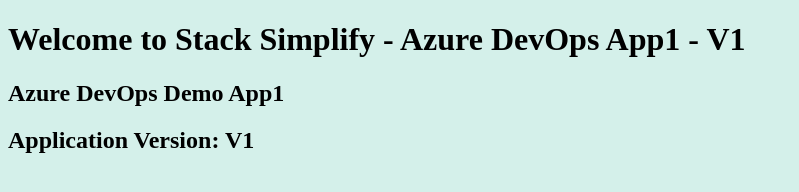
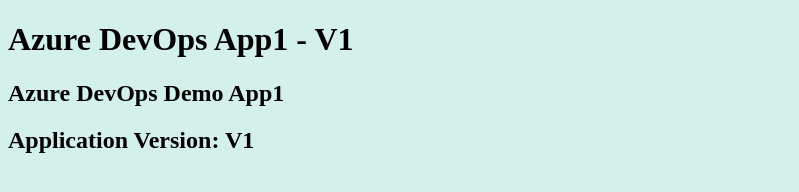
Before and after one commit to Photonbikes/azure-devops-github-acr-aks-app1, a plain HTML site: page index.html in a window 1280 px wide. Shown: the whole page, without its empty margins (0-799 px from the left). Drawn offline with Linux system fonts and the light colour scheme.

Commit message:
acr image update

```diff
--- a/index.html
+++ b/index.html
@@ -1,7 +1,7 @@
 <!DOCTYPE html>
 <html>
    <body style="background-color:rgb(212, 240, 234);">
-      <h1>Welcome to Stack Simplify - Azure DevOps App1 - V1</h1>
+      <h1>Azure DevOps App1 - V1</h1>
       <h2>Azure DevOps Demo App1</h2>
       <h2>Application Version: V1</h2>
    </body>
```
Also changed, not shown: 1 other file.
